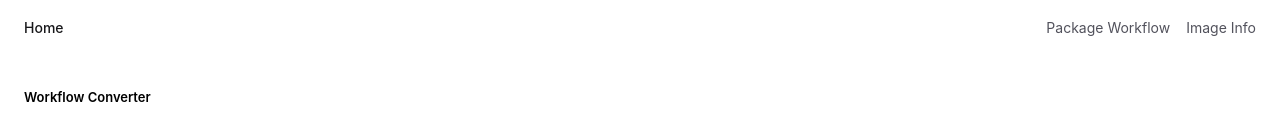
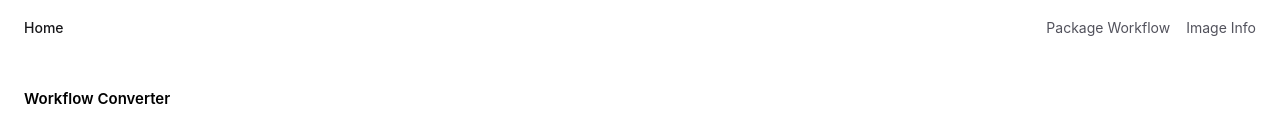
Before and after one commit to ednavho/pt-model-database, a Next.js app: page /package-workflow in a window 1280 px wide. Shown: the top 138 px of the page. Built offline with nearby package versions, Linux system fonts and the light colour scheme.

Commit message:
Bump the page-title font size from 13px to 15px
Applies to both Workflow Converter and Image Inspector's full-width
header title.

```diff
--- a/app/image-info/ImageInfoViewer.tsx
+++ b/app/image-info/ImageInfoViewer.tsx
@@ -519,7 +519,7 @@ export default function ImageInfoViewer() {
 
       {/* Title — full-width header, matches PWW "Workflow Converter" */}
       <div className="shrink-0 px-6 pt-8 pb-4">
-        <p className="text-[13px] font-semibold text-black">Image Inspector</p>
+        <p className="text-[15px] font-semibold text-black">Image Inspector</p>
       </div>
 
       <div className="flex flex-1 min-h-0 overflow-hidden pt-4">
--- a/app/package-workflow/WorkflowWizard.tsx
+++ b/app/package-workflow/WorkflowWizard.tsx
@@ -1250,7 +1250,7 @@ export default function WorkflowWizard() {
     <div className="flex flex-col h-[calc(100dvh-3.5rem)]">
       {/* Full-width Workflow Converter title */}
       <div className="shrink-0 px-6 pt-8 pb-4">
-        <p className="text-[13px] font-semibold text-black">Workflow Converter</p>
+        <p className="text-[15px] font-semibold text-black">Workflow Converter</p>
       </div>
 
       {/* Three-column row — all top-aligned */}
```
